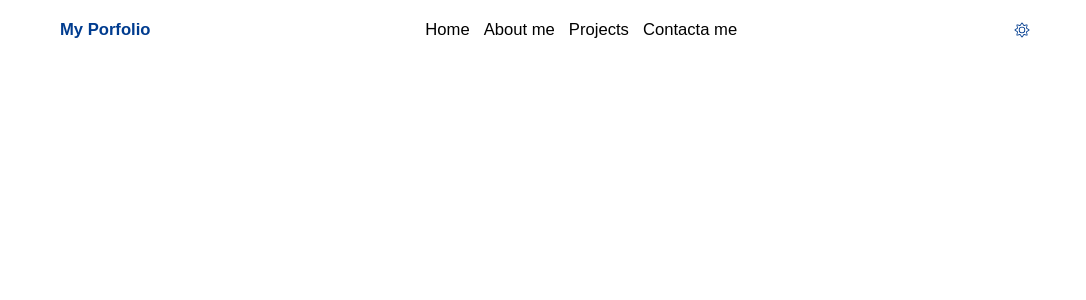
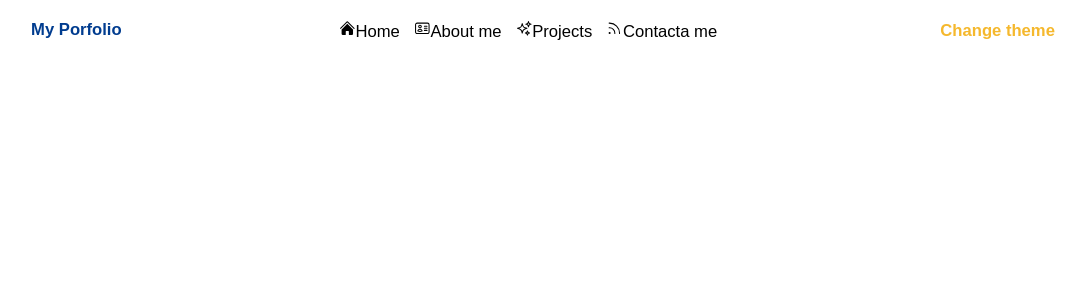
Before and after one commit to Candelo30/Porfolio-, a React (Create React App) app: page / in a window 1280 px wide. Shown: the top 300 px of the page, without its empty margins (94-1180 px from the left). Built offline with nearby package versions, Linux system fonts and the light colour scheme.

Commit message:
3 files modified

```diff
--- a/src/components/header/header.css
+++ b/src/components/header/header.css
@@ -13,7 +13,7 @@
   -ms-flex-pack: distribute;
   justify-content: space-around;
   text-align: center;
-  background-color: rgba(255, 255, 255, .15);
+  background-color: rgba(255, 255, 255, 0.15);
   -webkit-backdrop-filter: blur(5px);
   backdrop-filter: blur(5px);
 }
@@ -29,7 +29,7 @@
   padding: 0;
 }
 
-@media screen and (max-width:768px) {
+@media screen and (max-width: 768px) {
   .main-menu {
     position: absolute;
     left: 0;
@@ -52,16 +52,14 @@
     -webkit-transform: translateX(100%);
     -ms-transform: translateX(100%);
     transform: translateX(100%);
-    -webkit-transition: -webkit-transform .5s ease-in;
-    transition: -webkit-transform .5s ease-in;
-    -o-transition: transform .5s ease-in;
-    transition: transform .5s ease-in;
-    transition: transform .5s ease-in, -webkit-transform .5s ease-in;
+    -webkit-transition: -webkit-transform 0.5s ease-in;
+    transition: -webkit-transform 0.5s ease-in;
+    -o-transition: transform 0.5s ease-in;
+    transition: transform 0.5s ease-in;
+    transition: transform 0.5s ease-in, -webkit-transform 0.5s ease-in;
     font-weight: 700;
   }
 }
-
-
 
 .icon-menu {
   font-size: 20px;
@@ -70,22 +68,27 @@
   font-weight: 700;
 }
 
-.fa-sun {
+.mode {
+  background-color: transparent;
+  border: none;
+  margin: none;
+  padding: none;
+  font-size: inherit;
   color: #f5b82d;
+  left: 0;
 }
 
-.fa-sun:hover{
-  transform: rotate(360deg);
+.mode:hover {
+  border-bottom: 1px solid #f5b82d;
 }
 
-@media screen and (min-width:768px) {
+@media screen and (min-width: 768px) {
   .container-bars {
     display: none;
   }
 }
 
-
-.main-menu.show {
+.main-menu#show {
   -webkit-transform: translateX(0);
   -ms-transform: translateX(0);
   transform: translateX(0);
@@ -96,11 +99,9 @@
   font-weight: 700;
 }
 
-
 .main-menu__item {
   margin: 0 7px;
 }
-
 
 .main-menu__link {
   text-decoration: none;
--- a/src/components/header/index.js
+++ b/src/components/header/index.js
@@ -1,10 +1,59 @@
 import React from 'react';
-import { CiSun, CiCircleList } from 'react-icons/ci';
+import {
+  HiBars3CenterLeft,
+  HiHome,
+  HiOutlineIdentification,
+  HiOutlineSparkles,
+  HiOutlineRss,
+} from 'react-icons/hi2';
 import './header.css';
 
+function Header() {
+  const [show, setShow] = React.useState(
+    localStorage.getItem('See') === 'show' ? true : false
+  );
 
+  const [theme, setTheme] = React.useState(
+    localStorage.getItem('theme') === 'dark' ? true : false
+  );
 
-function Header() {
+  React.useEffect(() => {
+    document
+      .getElementsByTagName('body')[0]
+      .setAttribute('class', localStorage.getItem('theme'));
+  }, [theme]);
+
+  const toggleThemeChange = () => {
+    if (theme === false) {
+      localStorage.setItem('theme', 'dark');
+      setTheme(true);
+    } else {
+      localStorage.setItem('theme', 'light');
+      setTheme(false);
+    }
+  };
+
+  React.useEffect(() => {
+    document
+      .getElementsByClassName('main-menu')[0]
+      .setAttribute('id', localStorage.getItem('See'));
+  }, [show]);
+
+  React.useEffect(() => {
+    document
+      .getElementsByTagName('body')[0]
+      .setAttribute('id', localStorage.getItem('See'));
+  }, [show]);
+
+  const togglemenu = () => {
+    if (show === false) {
+      localStorage.setItem('See', 'show');
+      setShow(true);
+    } else {
+      localStorage.setItem('See', 'disabled');
+      setShow(false);
+    }
+  };
   return (
     <header className="header">
       <span className="header-logo">My Porfolio</span>
@@ -12,34 +61,50 @@ function Header() {
         <ul className="main-menu" id="menu">
           <li className="main-menu__item">
             <a className="main-menu__link" href="#Home">
+              <HiHome />
               Home
             </a>
           </li>
           <li className="main-menu__item">
             <a className="main-menu__link" href="#About_me">
+              <HiOutlineIdentification />
               About me
             </a>
           </li>
           <li className="main-menu__item">
             <a className="main-menu__link" href="#Projects">
+              <HiOutlineSparkles />
               Projects
             </a>
           </li>
           <li className="main-menu__item">
             <a className="main-menu__link" href="#contact_me">
+              <HiOutlineRss />
               Contacta me
             </a>
           </li>
         </ul>
       </nav>
       <div className="container-mode">
-        <CiSun className="icon-menu mode" id="toggle-mode" />
+        <button
+          className="icon-menu mode"
+          id="toggle-mode"
+          onClick={toggleThemeChange}
+          theme={theme}
+        >
+          Change theme
+        </button>
       </div>
       <div className="container-bars">
-        <CiCircleList className="icon-menu bars" id="toggle-menu" />
+        <HiBars3CenterLeft
+          className="icon-menu bars"
+          id="toggle-menu"
+          onClick={togglemenu}
+          show={show}
+        />
       </div>
     </header>
   );
 }
 
-export {Header}
+export { Header };
--- a/src/style.css
+++ b/src/style.css
@@ -82,7 +82,7 @@ body.dark {
 }
 
 body.dark header {
-  background-color: rgba(0, 0, 0, 0.072);
+  background-color: rgba(0, 0, 0, 0.027);
 }
 
 @media screen and (max-width: 768px) {
```
